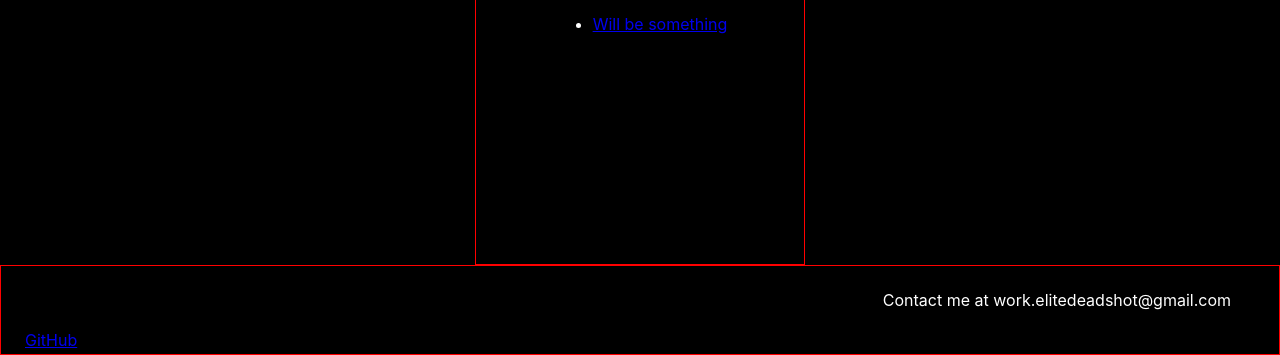
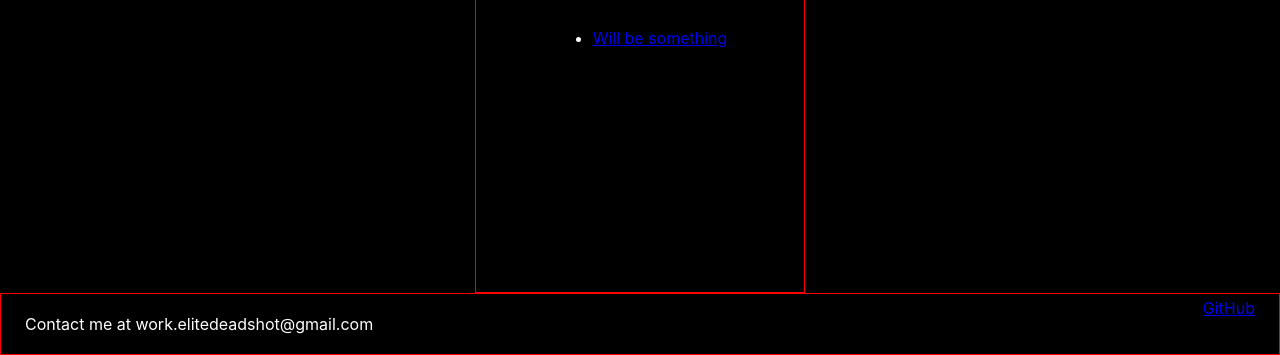
Before and after one commit to SuperYoshi8154/elitedeadshot, a website built with Vite: page index.html in a window 1280 px wide. Shown: the part 445-800 px from the top of the page. Built offline with nearby package versions, Linux system fonts and the light colour scheme.

Commit message:
Update style.css

```diff
--- a/src/style.css
+++ b/src/style.css
@@ -31,12 +31,8 @@ header {
 footer {
   width: 100%;
   padding: 0.25rem 1.5rem;
-}
-
-#contact-info {
-  text-align: right;
-  padding: 0.25rem 1.5rem;
-  font-size: 1rem;
+  display: flex;
+  justify-content: space-between;
 }
 
 main {
```
